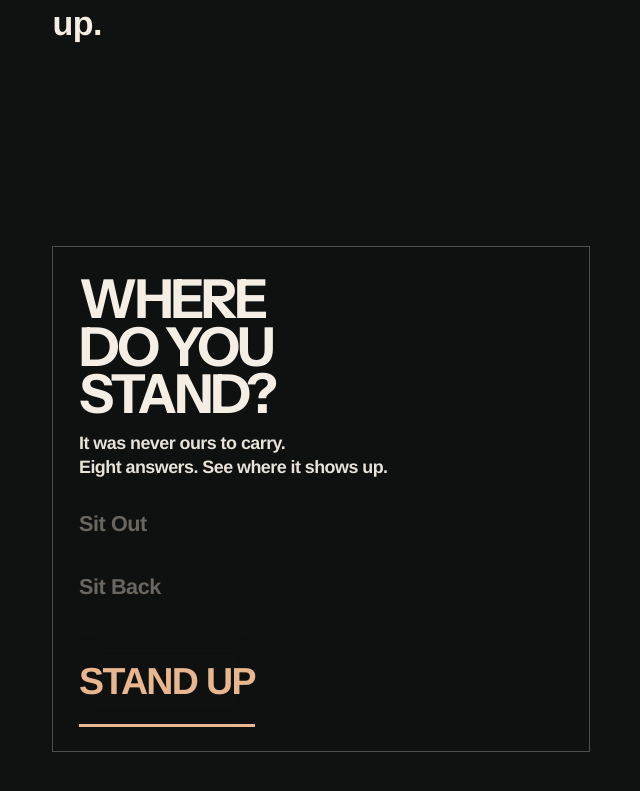
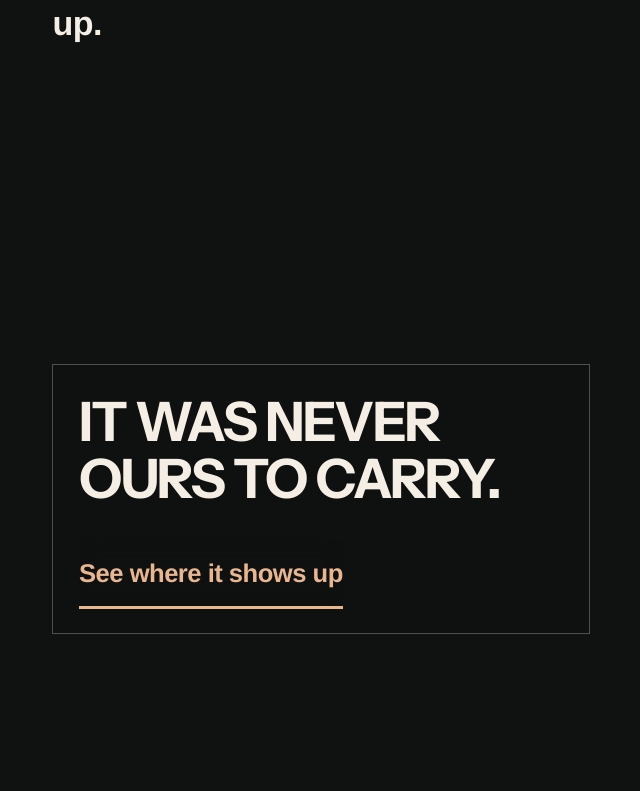
Before and after one commit to erikhinla/erikhbush.com, a plain HTML site: page index.html in a window 1280 px wide. Shown: the part 1528-2319 px from the top of the page, without its empty margins (9-649 px from the left). Drawn offline with Linux system fonts and the light colour scheme.

Commit message:
Life gate is a release, not a dare.
Same door, no architecture line. Eight answers stay on the next beat.

```diff
--- a/experience.css
+++ b/experience.css
@@ -1142,3 +1142,9 @@ body[data-page="life"] #routes .bill.scan-bleed{justify-content:flex-end;padding
 body[data-page="life"] #routes .daily-copy{max-width:min(800px,92vw)}
 body[data-page="life"] #routes .daily-copy h2{max-width:8ch}
 body[data-page="life"] #routes .house-turn{margin-top:32px}
+
+/* Release gate. The closer is two lines, not a word stack. */
+.manifesto-cry .peak.close{max-width:none;text-wrap:pretty}
+.manifesto-cry .peak.fog-stamp{max-width:16em;text-wrap:pretty}
+#gate .gate-release{margin:0;max-width:11em;font-size:clamp(2rem,4.4vw,3.4rem);font-weight:800;line-height:1.05;letter-spacing:-.03em;color:#f4eee5}
+#gate .gate-board .gate-up{text-transform:none;font-weight:700;letter-spacing:-.02em;font-size:clamp(1.2rem,2vw,1.65rem)}
--- a/experience.js
+++ b/experience.js
@@ -265,7 +265,7 @@ const gateCopy={out:'Consume and be consumed by AI tools without learning them a
 const gateUpHtml=document.body.dataset.page==='life'
   ?'It was never ours to carry.<br>Eight answers. See where it shows up.'
   :'It was never ours to carry.<br>Fifteen questions. See where it shows up.';
-$$('[data-choice]').forEach(b=>b.onclick=()=>{const choice=b.dataset.choice,gateEl=$('#gate .gate')||$('#gate');$$('[data-choice]').forEach(x=>x.setAttribute('aria-pressed',String(x===b)));const copy=$('#gate-copy');if(copy){copy.hidden=false;copy.innerHTML=choice==='up'?gateUpHtml:(gateCopy[choice]||'');}gateEl.classList.add('is-answered');setStood(choice==='up');document.body.classList.toggle('held',choice!=='up');if(choice==='up'){document.body.classList.remove('held');const next=$('#carry')?'#carry':($('#routes')?'#routes':($('#daily')?'#daily':'#proof'));setTimeout(()=>go(next),1600);}});
+$$('[data-choice]').forEach(b=>b.onclick=()=>{const choice=b.dataset.choice,gateEl=$('#gate .gate')||$('#gate');$$('[data-choice]').forEach(x=>x.setAttribute('aria-pressed',String(x===b)));const copy=$('#gate-copy');if(copy){copy.hidden=false;copy.innerHTML=choice==='up'?gateUpHtml:(gateCopy[choice]||'');}gateEl.classList.add('is-answered');setStood(choice==='up');document.body.classList.toggle('held',choice!=='up');if(choice==='up'){document.body.classList.remove('held');const next=$('#carry')?'#carry':($('#routes')?'#routes':($('#daily')?'#daily':'#proof'));go(next);}});
 function score(lane,selections){const qs=window.REVIEW_QUESTIONS[lane];if(!qs||!Array.isArray(selections)||selections.length!==qs.length||qs.some((q,i)=>!Number.isInteger(selections[i])||!q.options[selections[i]]))return null;const values=qs.map((q,i)=>q.options[selections[i]].value),raw=values.reduce((a,b)=>a+b,0),max=qs.length*2,result=Math.round(100*raw/max);const band=lane==='personal'?(result<50?'Carrying it':'Clear enough'):result<25?'Fragmented':result<50?'Stalled':result<75?'Scaling':'Compounding';return{raw,max,result,band,values};}
 function setLane(lane){document.body.classList.toggle('lane-life',lane==='personal');document.body.classList.toggle('lane-biz',lane==='business');try{if(lane)sessionStorage.setItem('tbtx-lane',lane);}catch{}markInfra();}
 try{const lane=sessionStorage.getItem('tbtx-lane');if(lane==='personal'||lane==='business')setLane(lane);}catch{}
--- a/index.html
+++ b/index.html
@@ -1,13 +1,14 @@
 <!doctype html>
-<html lang="en"><head><meta charset="utf-8"><meta name="viewport" content="width=device-width,initial-scale=1"><meta name="theme-color" content="#111111"><title>Erik Bush · Digital Fog Scan</title><link rel="preconnect" href="https://fonts.googleapis.com"><link rel="preconnect" href="https://fonts.gstatic.com" crossorigin><link rel="preconnect" href="https://9s35ujeqbjjbd1bt.public.blob.vercel-storage.com"><link rel="preload" as="image" href="assets/b2b-task-2-world.jpg" fetchpriority="high"><link rel="stylesheet" href="https://fonts.googleapis.com/css2?family=Instrument+Sans:wght@600;700;800&display=swap"><link rel="stylesheet" href="scrollcraft.css"><link rel="stylesheet" href="experience.css?v=fog4"><link rel="stylesheet" href="arrows.css?v=navd"><link rel="stylesheet" href="benefit-track.css"><meta name="description" content="8 answers. Then Digital De-Fog Daily."><link rel="canonical" href="https://erikhbush.com/"><meta property="og:type" content="website"><meta property="og:title" content="Erik Bush | Digital Fog Scan"><meta property="og:description" content="8 answers. Then Digital De-Fog Daily."><meta property="og:url" content="https://erikhbush.com/"><meta property="og:image" content="https://transformby10x.ai/assets/b2b-task-2-world.jpg"><meta name="twitter:card" content="summary_large_image"></head><body data-page="life">
+<html lang="en"><head><meta charset="utf-8"><meta name="viewport" content="width=device-width,initial-scale=1"><meta name="theme-color" content="#111111"><title>Erik Bush · Digital Fog Scan</title><link rel="preconnect" href="https://fonts.googleapis.com"><link rel="preconnect" href="https://fonts.gstatic.com" crossorigin><link rel="preconnect" href="https://9s35ujeqbjjbd1bt.public.blob.vercel-storage.com"><link rel="preload" as="image" href="assets/b2b-task-2-world.jpg" fetchpriority="high"><link rel="stylesheet" href="https://fonts.googleapis.com/css2?family=Instrument+Sans:wght@600;700;800&display=swap"><link rel="stylesheet" href="scrollcraft.css"><link rel="stylesheet" href="experience.css?v=release"><link rel="stylesheet" href="arrows.css?v=navd"><link rel="stylesheet" href="benefit-track.css"><meta name="description" content="8 answers. Then Digital De-Fog Daily."><link rel="canonical" href="https://erikhbush.com/"><meta property="og:type" content="website"><meta property="og:title" content="Erik Bush | Digital Fog Scan"><meta property="og:description" content="8 answers. Then Digital De-Fog Daily."><meta property="og:url" content="https://erikhbush.com/"><meta property="og:image" content="https://transformby10x.ai/assets/b2b-task-2-world.jpg"><meta name="twitter:card" content="summary_large_image"></head><body data-page="life">
 <div class="benefit-track" aria-hidden="true"><p class="benefit-track__line"></p></div>
 <button id="sound-toggle" type="button" aria-pressed="false" aria-label="Sound off"><i></i></button>
 <div id="world" data-scene="b2b-task-2-world.mp4" style="--light:.78" aria-hidden="true"><video id="world-a" class="visible" muted loop playsinline preload="auto" poster="assets/b2b-task-2-world.jpg" src="assets/b2b-task-2-world.mp4" style="opacity:var(--light,.84)"></video><video id="world-b" muted loop playsinline preload="none"></video><div class="world-shade"></div></div>
 
 <main id="experience" data-sc-root data-sc-lerp="1">
 <section id="arrival" data-track="arrival" data-sc-act="flow" data-world="b2b-task-2-world.mp4" data-light=".78" data-crop="78% 62%"><div class="bill arrival"><h1 class="job-lockup"><span class="job-ai">AI</span><span class="job-rest">Created a job</span><span class="punch">(nobody wanted)</span></h1></div></section>
-<section id="recognition" data-track="fog" data-sc-act="flow" data-world="manifesto-hall-loop.mp4" data-light="1"><div class="bill manifesto-film"><div class="manifesto-cry"><p class="peak">The tool works. That's not the problem.</p><p>It writes faster than you can check.</p><p>The extra pass landed on you.</p><p class="peak">That's Digital Fog.</p><p>The drag on your day is Digital Friction.</p><p class="peak close">Eight answers. See where it shows up.</p></div></div></section>
-<section id="gate" data-track="gate" data-sc-act="flow" data-world="manifesto-hall-loop.mp4" data-light="1"><div class="bill gate"><div class="gate-surface"><div class="gate-ask"><h2 class="gate-q" data-track-headline="gate" data-track-stacked><span>Where</span><span>do you</span><span>stand?</span></h2><p class="gate-copy" id="gate-copy">It was never ours to carry.<br>Eight answers. See where it shows up.</p></div><div class="gate-board" role="group" aria-label="Where do you stand?"><button type="button" class="gate-latch" data-choice="out">Sit Out</button><button type="button" class="gate-latch" data-choice="back">Sit Back</button><button type="button" class="gate-up" data-choice="up">Stand Up</button></div></div></div></section><section id="carry" data-sc-act="flow" data-world="off" data-light="0"><div class="bill carry-beat"><p class="carry-line">It was never ours to carry.</p><p class="carry-next">Eight answers. See where it shows up.</p><a class="beat-turn" href="#routes">The scan</a></div></section>
+<section id="recognition" data-track="fog" data-sc-act="flow" data-world="manifesto-hall-loop.mp4" data-light="1"><div class="bill manifesto-film"><div class="manifesto-cry"><p class="peak">The tool works. That's not the problem.</p><p>It writes faster than you can check.</p><p>The extra pass landed on you.</p><p class="peak">That's Digital Fog.</p><p>The drag on your day is Digital Friction.</p><p class="peak close">Eight answers.<br>See where it shows up.</p></div></div></section>
+<section id="gate" data-track="gate" data-sc-act="flow" data-world="manifesto-hall-loop.mp4" data-light="1"><div class="bill gate"><div class="gate-surface"><div class="gate-ask"><h2 class="gate-release" data-track-headline="gate">It was never ours to carry.</h2></div><div class="gate-board"><button type="button" class="gate-up" data-choice="up">See where it shows up</button></div></div></div></section>
+<section id="carry" data-sc-act="flow" data-world="off" data-light="0"><div class="bill carry-beat"><p class="carry-line">It was never ours to carry.</p><p class="carry-next">Eight answers.<br>See where it shows up.</p><a class="beat-turn" href="#routes">The scan</a></div></section>
 <section id="routes" data-track="fork" data-sc-act="flow" data-world="fog-story.mp4" data-light=".86"><div class="bill daily scan-bleed"><div class="daily-copy" data-sc-in><p class="product-name">Digital Fog Scan</p><h2 data-track-headline="fork">Find the fog.</h2><p>8 answers. One place it sits.</p><button class="action lane-life" data-start="personal" data-sc-in>Start Fog Scan <span class="arr" aria-hidden="true"></span></button></div><p class="house-turn">Work is a different house. <a href="https://transformby10x.ai/bbai">transformby10x.ai/bbai</a></p></div></section>
 
 <section id="daily" data-track="ddd" data-sc-act="flow" data-world="defog-daily-hero.mp4" data-light=".8"><div class="bill daily"><div class="daily-copy" data-sc-in><p class="product-name">Digital De-Fog Daily</p><h2 data-track-headline="ddd">Less to carry.</h2><p class="track-lockup__line" data-track-line="ddd"></p><p class="offer">First month is on me.</p><button class="action lane-daily" id="open-ddd">Start DDD <span class="arr" aria-hidden="true"></span></button></div><div class="daily-foot"><button class="text-action daily-inside" data-open="ddd-method">Inside DDD</button></div></div></section>
@@ -31,4 +32,4 @@
 <dialog id="about" class="sheet prose" aria-labelledby="about-title"><header><span>Erik / In progress</span><button class="close" data-close aria-label="Close">×</button></header><h2 id="about-title" tabindex="-1">I publish the parts that aren't working yet.</h2><p>TBTX and PROOF, built in the open. The fog I'm still carrying, what held, and what didn't.</p><a class="action" href="/story#notes">My field notes <span class="arr" aria-hidden="true"></span></a></dialog>
 <noscript><p class="noscript">The questions and guided session need JavaScript.</p></noscript>
 <dialog id="philosophy" class="sheet prose" aria-labelledby="philosophy-title"><header><span>BizBuilders AI / How we build</span><button class="close" data-close aria-label="Close">×</button></header><h2 id="philosophy-title" tabindex="-1">Make the work hold together.</h2><p>We start with the work people are already carrying. We trace where the context gets lost, give it a home, and check that the next person can act.</p><div class="keystone-grid"><details><summary><small>01 / Folders</small>A place for it.</summary><p>We give the work a clear home so the next person can find what they need.</p></details><details><summary><small>02 / Markdown</small>Context that stays.</summary><p>We write down the purpose, decisions and instructions in plain text that people and tools can read.</p></details><details><summary><small>03 / Scripts</small>Repeat the useful part.</summary><p>We turn agreed, repeatable steps into scripts and check their outputs.</p></details><details><summary><small>04 / Protocols</small>Know what happens next.</summary><p>We make ownership, permissions, checks and exceptions explicit.</p></details></div><p class="footnote">The Quad Keystones: Folders, Markdown, Scripts, Protocols.</p><button class="text-action" data-open="flow-engine">How we keep it moving <span class="arr" aria-hidden="true"></span></button></dialog>
-<dialog id="flow-engine" class="sheet prose" aria-labelledby="flow-title"><header><span>BizBuilders AI / Inside delivery</span><button class="close" data-close aria-label="Close">×</button></header><h2 id="flow-title" tabindex="-1">Give the work a path to done.</h2><p>I define the job, what it may change, how I’ll check it, and when it needs a person.</p><div class="delivery-path" aria-label="Delivery sequence"><span>Agree the job</span><span>Set permissions</span><span>Run + check</span><span>Keep the record</span></div><details><summary>Inside FLOW Agent AS</summary><p>FLOW Agent AS is the internal execution engine for this approach. I use it to structure AI-assisted work around permissions, checks and recorded results.</p><p>The agreed client scope determines what gets connected. This page explains the approach; it isn’t a demonstration of a connected client runtime.</p></details></dialog><script defer src="media.js"></script><script defer src="scrollcraft.js"></script><script defer src="questions.js"></script><script defer src="question-notes.js"></script><script defer src="experience.js?v=wedge"></script><script defer src="method.js?v=g8"></script><script defer src="ddd.js?v=pass"></script><script defer src="benefit-track.js"></script></body></html>
+<dialog id="flow-engine" class="sheet prose" aria-labelledby="flow-title"><header><span>BizBuilders AI / Inside delivery</span><button class="close" data-close aria-label="Close">×</button></header><h2 id="flow-title" tabindex="-1">Give the work a path to done.</h2><p>I define the job, what it may change, how I’ll check it, and when it needs a person.</p><div class="delivery-path" aria-label="Delivery sequence"><span>Agree the job</span><span>Set permissions</span><span>Run + check</span><span>Keep the record</span></div><details><summary>Inside FLOW Agent AS</summary><p>FLOW Agent AS is the internal execution engine for this approach. I use it to structure AI-assisted work around permissions, checks and recorded results.</p><p>The agreed client scope determines what gets connected. This page explains the approach; it isn’t a demonstration of a connected client runtime.</p></details></dialog><script defer src="media.js"></script><script defer src="scrollcraft.js"></script><script defer src="questions.js"></script><script defer src="question-notes.js"></script><script defer src="experience.js?v=release"></script><script defer src="method.js?v=g8"></script><script defer src="ddd.js?v=pass"></script><script defer src="benefit-track.js"></script></body></html>
```
